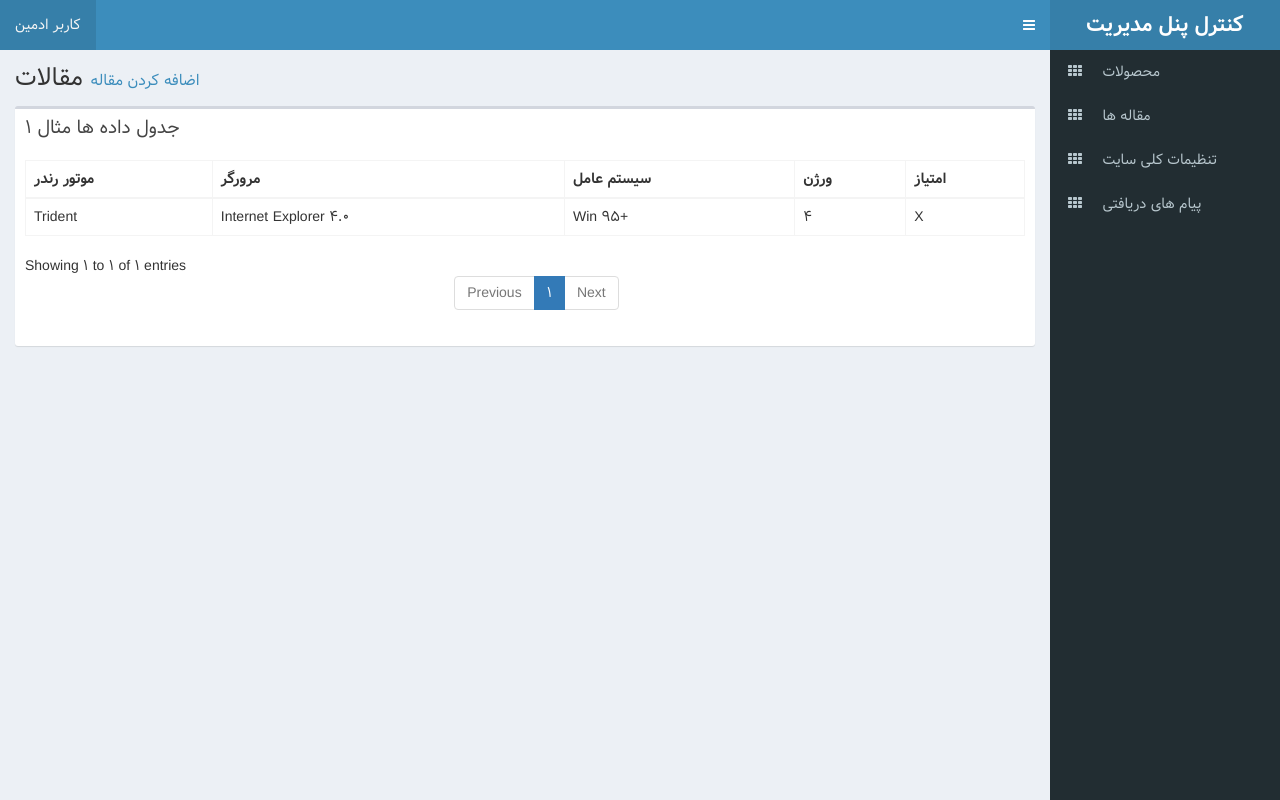
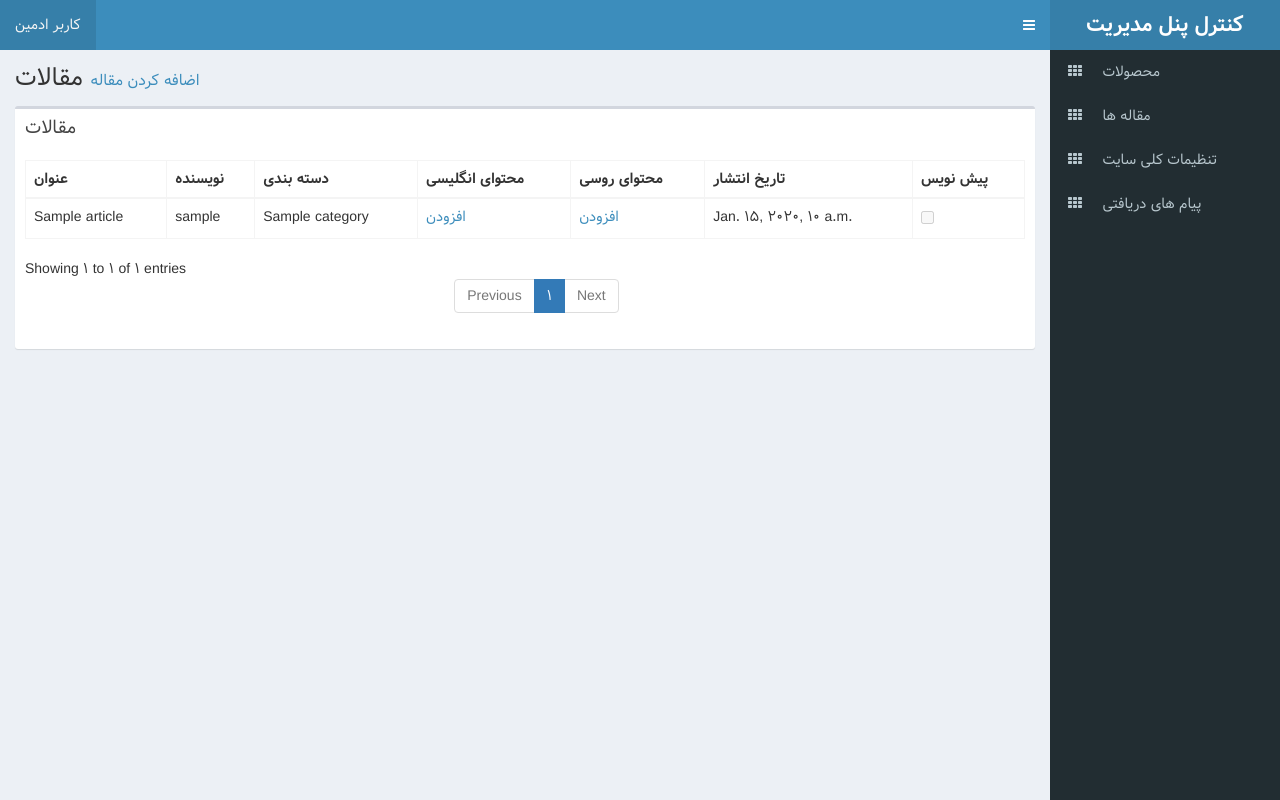
Before and after one commit to miladhzz/fahandejsite1, a Django app: template adminsite/templates/list-article.html in a window 1280 px wide. Run offline with Django 3.2, Linux system fonts and the light colour scheme; the template is opened without the code that fills it: values that come from a table or form of the project are taken from there, others are empty; tables that the repository leaves empty hold one stand-in row (values such as "Sample post"); parts of the project's set-up code (start-up, migrations or seed data) failed here and were passed over; some libraries are stand-ins or nearby versions.

Commit message:
update list article

```diff
--- a/adminsite/templates/list-article.html
+++ b/adminsite/templates/list-article.html
@@ -19,30 +19,58 @@
         <div class="col-xs-12">
           <div class="box">
             <div class="box-header">
-              <h3 class="box-title">جدول داده ها مثال ۱</h3>
+              <h3 class="box-title">مقالات</h3>
             </div>
             <!-- /.box-header -->
             <div class="box-body">
               <table id="example2" class="table table-bordered table-hover">
                 <thead>
                 <tr>
-                  <th>موتور رندر</th>
-                  <th>مرورگر</th>
-                  <th>سیستم عامل</th>
-                  <th>ورژن</th>
-                  <th>امتیاز</th>
+                  <th>عنوان</th>
+                  <th>نویسنده</th>
+                  <th>دسته بندی</th>
+                  <th>محتوای انگلیسی</th>
+                  <th>محتوای روسی</th>
+                  <th>تاریخ انتشار</th>
+                  <th>پیش نویس</th>
                 </tr>
                 </thead>
                 <tbody>
-                  <tr>
-                    <td>Trident</td>
-                    <td>Internet
-                      Explorer 4.0
-                    </td>
-                    <td>Win 95+</td>
-                    <td> 4</td>
-                    <td>X</td>
-                  </tr>
+                    {% for article in article_list%}
+                        <tr>
+                            <td>
+                                <span>{{ article.title }}</span>
+                            </td>
+                            <td>
+                                <span>{{ article.author }}</span>
+                            </td>
+                            <td>
+                                <span>{{ article.category }}</span>
+                            </td>
+                            <td>
+                                {% if article.title_en %}
+                                    <span>دارد</span>
+                                {% else %}
+                                    <span><a href="#">افزودن</a></span>
+                                {% endif %}
+                            </td>
+                            <td>
+                                {% if article.title_ru %}
+                                    <span>دارد</span>
+                                {% else %}
+                                    <span><a href="#">افزودن</a></span>
+                                {% endif %}
+                            </td>
+                            <td>{{ article.update_date }}</td>
+                            <td>
+                                {% if article.draft %}
+                                    <input type="checkbox" checked disabled>
+                                {% else %}
+                                    <input type="checkbox" disabled>
+                                {% endif %}
+                            </td>
+                        </tr>
+                    {% endfor %}
                 </tbody>
 
               </table>
--- a/website/views.py
+++ b/website/views.py
@@ -22,7 +22,7 @@ def index(request):
     product_middle = models.Product.objects.order_by('?').filter(category__name='product middle', draft=False)
 
     # Article 3 Bottom
-    article_3_bottom = models.Article.objects.filter(category__name='3 Bottom Article')[:3]
+    article_3_bottom = models.Article.objects.filter(category__name='3 Bottom Article', draft=False)[:3]
 
     # print(article_3_bottom)
     # activate('fa')
```
